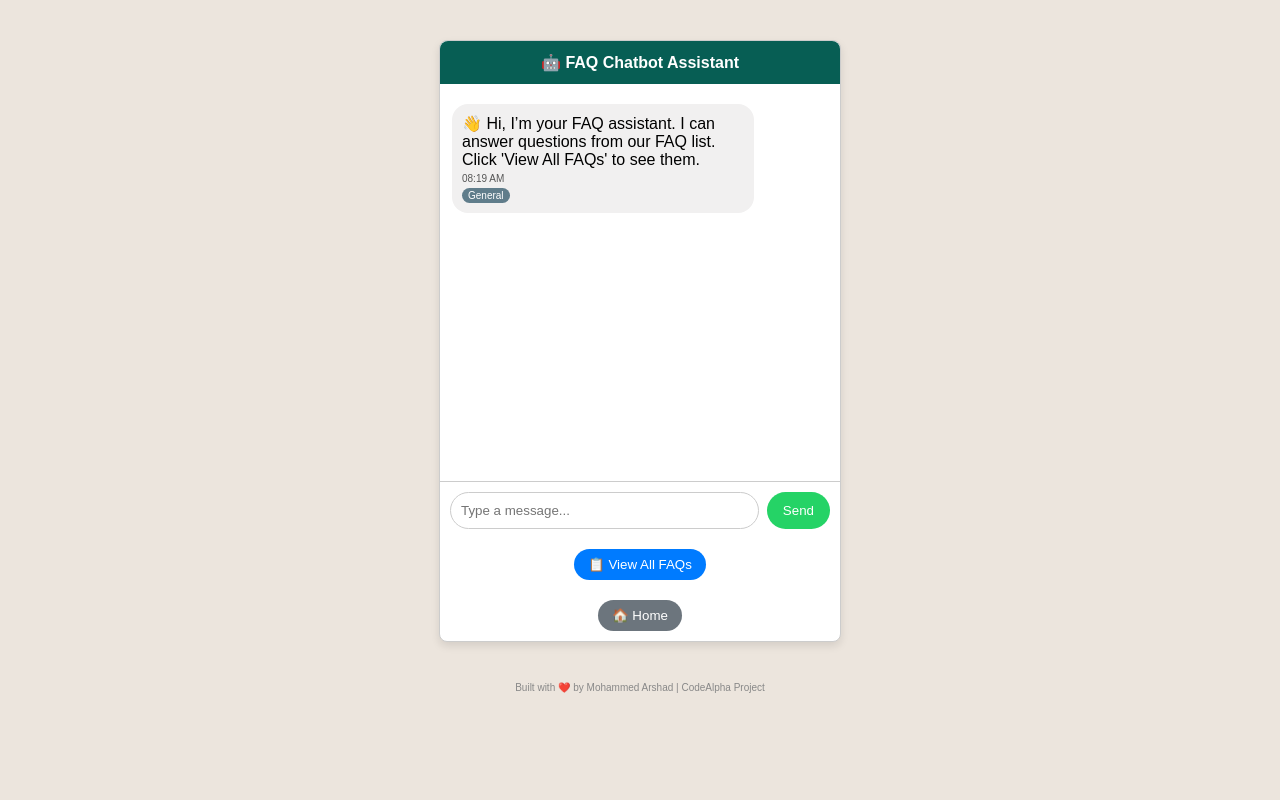
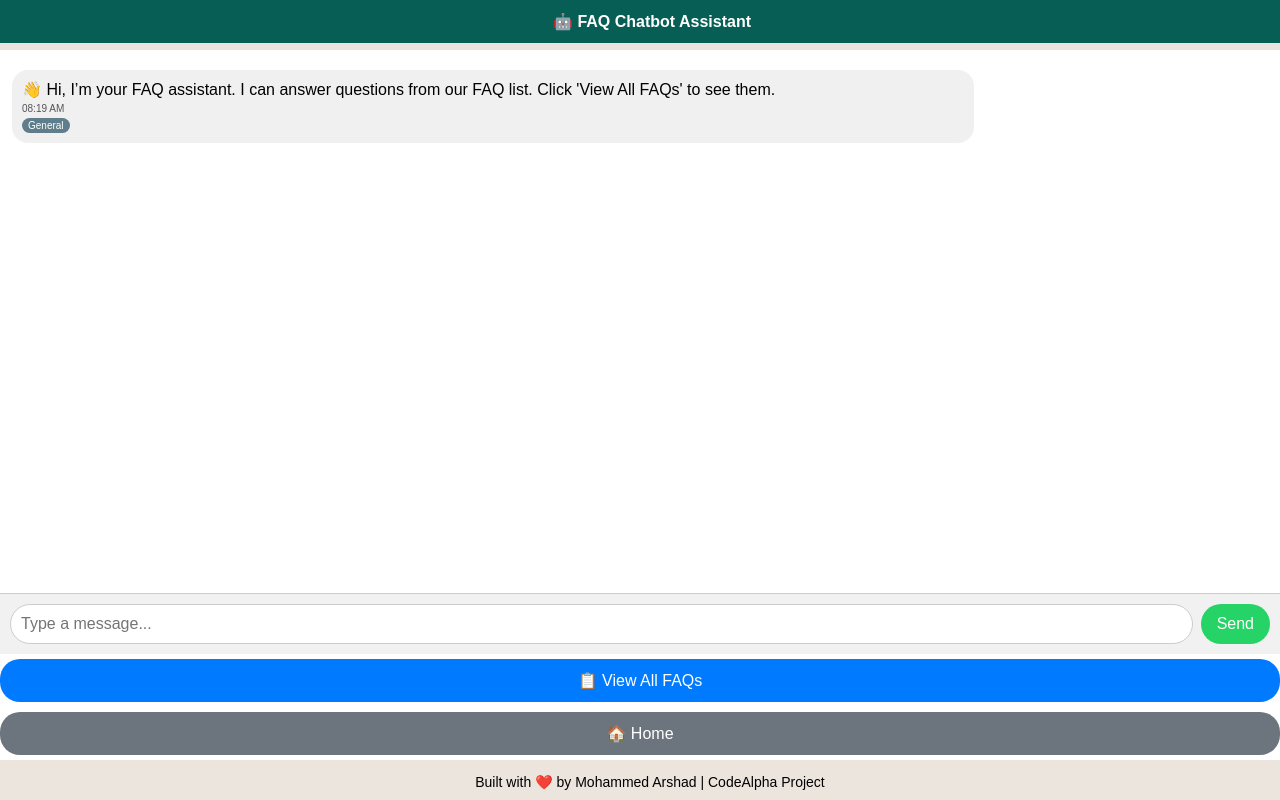
Before and after one commit to MOHAMMEDARSHAD2603/faq-chatbot, a Flask app: page / in a window 1280 px wide. Run offline with Flask 3, Linux system fonts and the light colour scheme; parts of the project's set-up code (start-up, migrations or seed data) failed here and were passed over.

Commit message:
Update chatbot.html with full screen UI and sticky header/footer

```diff
--- a/templates/chatbot.html
+++ b/templates/chatbot.html
@@ -3,18 +3,16 @@
 <head>
   <meta charset="UTF-8">
   <title>FAQ Chatbot</title>
+  <meta name="viewport" content="width=device-width, initial-scale=1.0">
   <style>
-    body { font-family: Arial, sans-serif; background: #ece5dd; }
-    #chatbox {
-      width: 400px;
-      margin: 40px auto;
-      background: #fff;
-      border: 1px solid #ccc;
-      border-radius: 8px;
+    body {
+      margin: 0;
+      padding: 0;
+      font-family: Arial, sans-serif;
+      background: #ece5dd;
+      height: 100vh;
       display: flex;
       flex-direction: column;
-      height: 600px;
-      box-shadow: 0 4px 8px rgba(0,0,0,0.1);
     }
     #header {
       background:#075e54;
@@ -22,14 +20,32 @@
       padding:12px;
       text-align:center;
       font-weight:bold;
-      border-top-left-radius:8px;
-      border-top-right-radius:8px;
+      position: fixed;   /* sticky header */
+      top: 0;
+      left: 0;
+      width: 100%;
+      z-index: 1000;
+    }
+    #chatbox {
+      flex: 1;
+      display: flex;
+      flex-direction: column;
+      height: 100vh;
+      width: 100%;
+      max-width: 100%;
+      margin-top: 50px;   /* push below header */
+      margin-bottom: 40px; /* push above footer */
+      border-radius: 0;
+      box-shadow: none;
+      border: none;
+      background: #fff;
     }
     #messages {
       flex: 1;
       overflow-y: auto;
       padding: 12px;
       scroll-behavior: smooth;
+      background: #fff;
     }
     .message { margin: 8px 0; padding: 10px; border-radius: 16px; max-width: 75%; word-wrap: break-word; }
     .user { background: #dcf8c6; margin-left: auto; text-align: right; }
@@ -52,8 +68,8 @@
     .Facilities { background: #795548; }
     .Offers { background: #009688; }
     .General { background: #607d8b; }
-    #inputRow { display: flex; padding: 10px; border-top: 1px solid #ccc; }
-    #question { flex: 1; padding: 10px; border: 1px solid #ccc; border-radius: 20px; }
+    #inputRow { display: flex; padding: 10px; border-top: 1px solid #ccc; background:#f1f1f1; }
+    #question { flex: 1; padding: 10px; border: 1px solid #ccc; border-radius: 20px; font-size:16px; }
     button {
       margin-left: 8px;
       padding: 10px 16px;
@@ -62,16 +78,20 @@
       border: none;
       border-radius: 20px;
       cursor: pointer;
+      font-size:16px;
     }
     button:hover { background: #20b858; }
     #faqButton, #homeButton {
-      margin: 10px auto;
-      padding: 8px 14px;
+      width: 100%;
+      padding: 12px;
+      font-size: 16px;
+      margin: 5px 0;
       border: none;
       border-radius: 20px;
       cursor: pointer;
       display: block;
       color: #fff;
+      box-sizing: border-box;
     }
     #faqButton { background: #007bff; }
     #faqButton:hover { background: #0056b3; }
@@ -90,11 +110,22 @@
     .noBtn { background: #f44336; color: #fff; }
     .message.bot span[onclick] { transition: color 0.2s ease; }
     .message.bot span[onclick]:hover { color: #0056b3; }
+    footer {
+      position: fixed;   /* sticky footer */
+      bottom: 0;
+      left: 0;
+      width: 100%;
+      background: #ece5dd;
+      text-align: center;
+      padding: 10px;
+      font-size: 14px;
+      z-index: 1000;
+    }
   </style>
 </head>
 <body>
+  <div id="header">🤖 FAQ Chatbot Assistant</div>
   <div id="chatbox">
-    <div id="header">🤖 FAQ Chatbot Assistant</div>
     <div id="messages"></div>
     <div id="inputRow">
       <input type="text" id="question" placeholder="Type a message..." />
@@ -103,12 +134,11 @@
     <button id="faqButton" onclick="showAllFAQs()">📋 View All FAQs</button>
     <button id="homeButton" onclick="resetChat()">🏠 Home</button>
   </div>
-  <div style="text-align:center; font-size:10px; color:#888; margin-top:6px;">
+  <footer>
     Built with ❤️ by Mohammed Arshad | CodeAlpha Project
-  </div>
+  </footer>
 
   <script>
-    // Use relative URLs so it works on Render
     const API_URL = "/ask";
     const FAQ_URL = "/faqs";
 
@@ -241,10 +271,9 @@
 // Handle feedback clicks
 function sendFeedback(response, answerText) {
   console.log("Feedback received:", response, "for answer:", answerText);
-      // Show a confirmation message in the chat
   addMessage(`✅ Thanks for your feedback: "${response}"`, "bot", "General");
 
-      // OPTIONAL: Send feedback to backend (if you want to store it)
+  // OPTIONAL: Send feedback to backend
   // fetch("/feedback", {
   //   method: "POST",
   //   headers: { "Content-Type": "application/json" },
```
Lines whose indentation alone changed are shown as unchanged.
